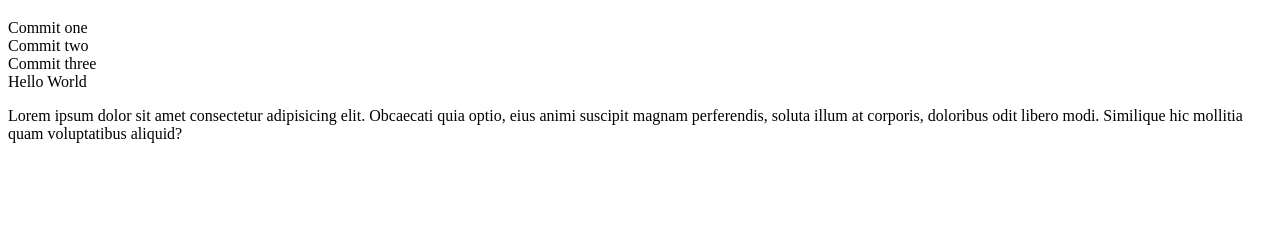
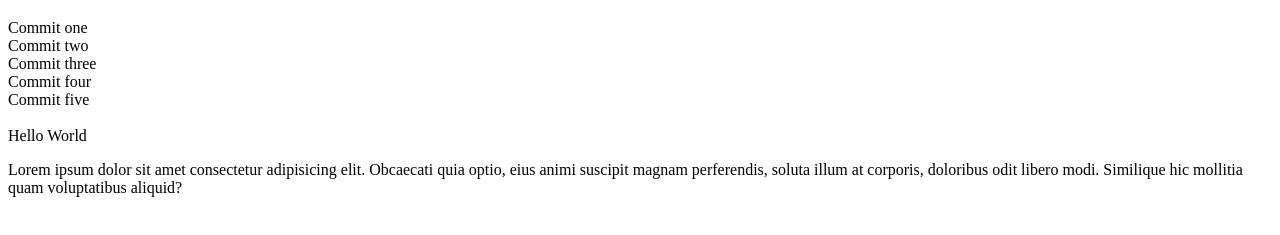
Before and after one commit to Daty26/git_test, a plain HTML site: page git/index.html in a window 1280 px wide. Shown: the part 61-296 px from the top of the page. Drawn offline with Linux system fonts and the light colour scheme.

Commit message:
Two more commits

```diff
--- a/git/index.html
+++ b/git/index.html
@@ -10,6 +10,8 @@
         <span>Commit one</span> <br>
         <span>Commit two</span> <br>
         <span>Commit three</span> <br>
+        <span>Commit four</span> <br>
+        <span>Commit five</span> <br> <br>
         <span>Hello World</span>
         <p>Lorem ipsum dolor sit amet consectetur adipisicing elit. Obcaecati quia optio, eius animi suscipit magnam perferendis, soluta illum at corporis, doloribus odit libero modi. Similique hic mollitia quam voluptatibus aliquid?</p>
     </body>
```
